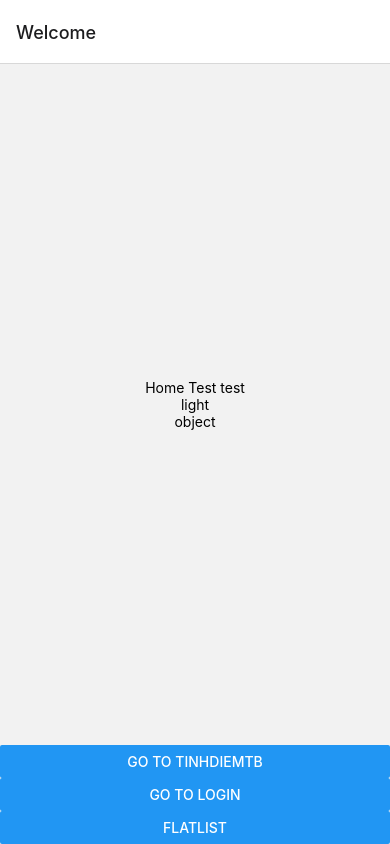
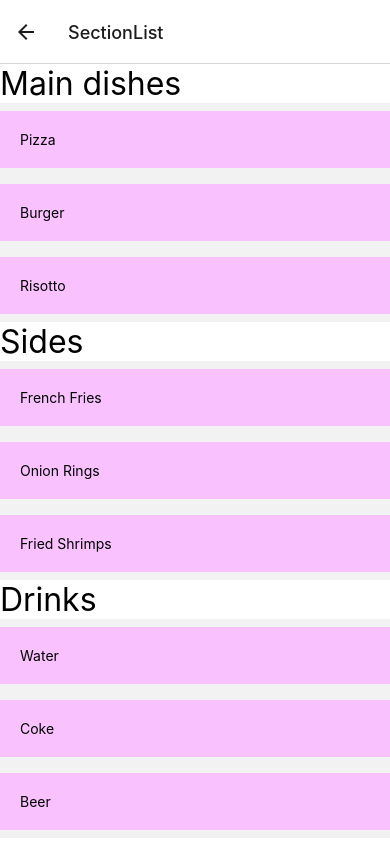
Before and after one commit to thangpdsv2/reactNativeUIT, a React Native app: screen /SectionList in a window 390 px wide. Built offline with nearby package versions, Linux system fonts and the light colour scheme.

Commit message:
add sectionList

```diff
--- a/App.tsx
+++ b/App.tsx
@@ -14,6 +14,7 @@ import TinhDiemTB from './components/TinhDiemTB';
 import Login from './components/Login';
 import Profile from './components/Profile';
 import FlatList from './components/FlatList';
+import SectionList from './components/SectionList';
 
 const Stack = createNativeStackNavigator();
 
@@ -33,6 +34,7 @@ function App(): JSX.Element {
           <Stack.Screen name="Login" component={Login} />
           <Stack.Screen name="Profile" component={Profile} />
           <Stack.Screen name="FlatList" component={FlatList} />
+          <Stack.Screen name="SectionList" component={SectionList} />
 
         </Stack.Navigator>
       }
--- a/components/HomeScreen/index.tsx
+++ b/components/HomeScreen/index.tsx
@@ -25,6 +25,7 @@ const HomeScreen = ({ navigation }:any ) => {
       <Button title="Go to TinhDiemTB" onPress={() => navigation.navigate('TinhDiemTB')} />
       <Button title="Go to Login" onPress={() => navigation.navigate('Login')} />
       <Button title="FlatList" onPress={() => navigation.navigate('FlatList')} />
+      <Button title="SectionList" onPress={() => navigation.navigate('SectionList')} />
     </ThemeContext.Provider>
 
   )
--- /dev/null
+++ b/components/SectionList/index.tsx
@@ -0,0 +1,58 @@
+import React, { useState } from 'react'
+
+import { View, Text, SectionList, StyleSheet } from 'react-native'
+
+const DATA = [
+    {
+        title:'Main dishes',
+        data:['Pizza','Burger','Risotto']
+    },
+    {
+        title:'Sides',
+        data:['French Fries','Onion Rings','Fried Shrimps']
+    },
+    {
+        title:'Drinks',
+        data:['Water','Coke','Beer']
+    },
+    {
+        title:'Desserts',
+        data:['Cheese Cake','Ice Cream']
+    }
+]
+
+const Main = () =>{
+    return (
+        <>
+            <SectionList
+                sections={DATA}
+                keyExtractor={(item,index)=>item+index}
+                renderItem={({item})=><Text style={styleSheet.item}>{item}</Text>}
+                renderSectionHeader={({section})=><Text style={styleSheet.header}>{section.title}</Text>}
+            />
+        </>
+    )
+}
+
+const styleSheet= StyleSheet.create({
+    container:{
+        flex:1,
+        backgroundColor:'#fff',
+        alignItems:'center',
+        justifyContent:'center'
+    },
+    item:{
+        backgroundColor:'#f9c2ff',
+        padding:20,
+        marginVertical:8
+    },
+    header:{
+        fontSize:32,
+        backgroundColor:'#fff'
+    },
+    title:{
+        fontSize:24
+    }
+})
+
+export default Main
```
